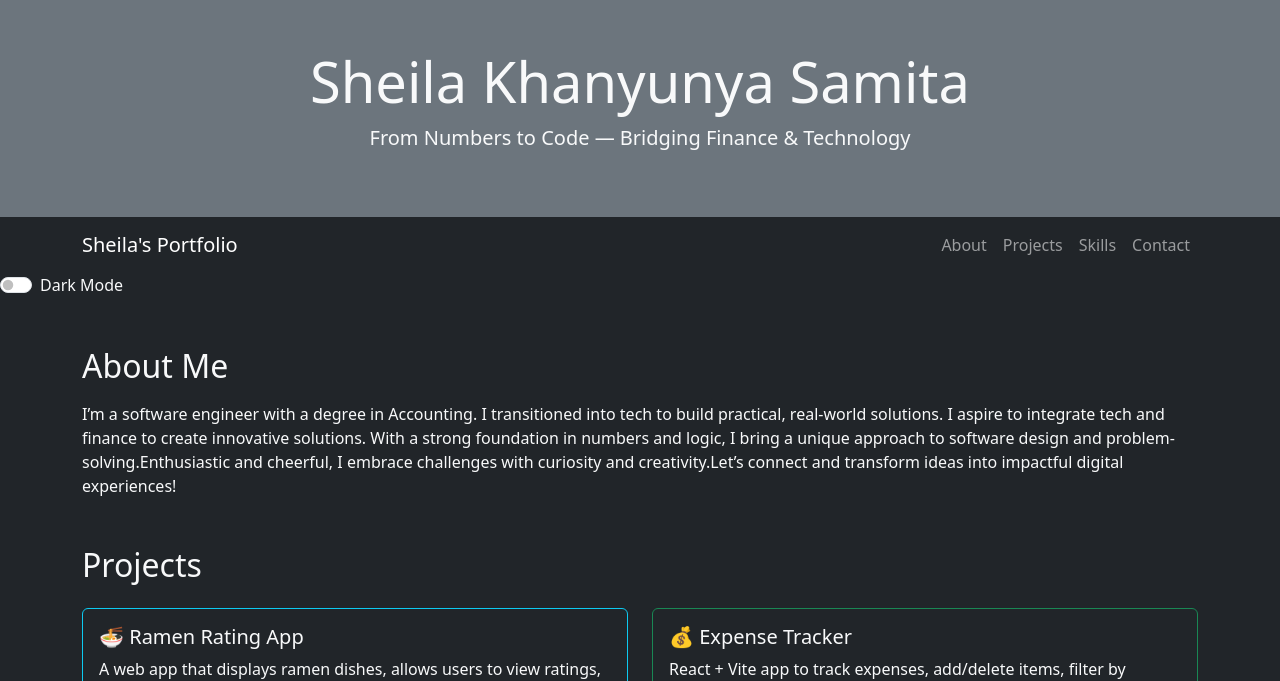
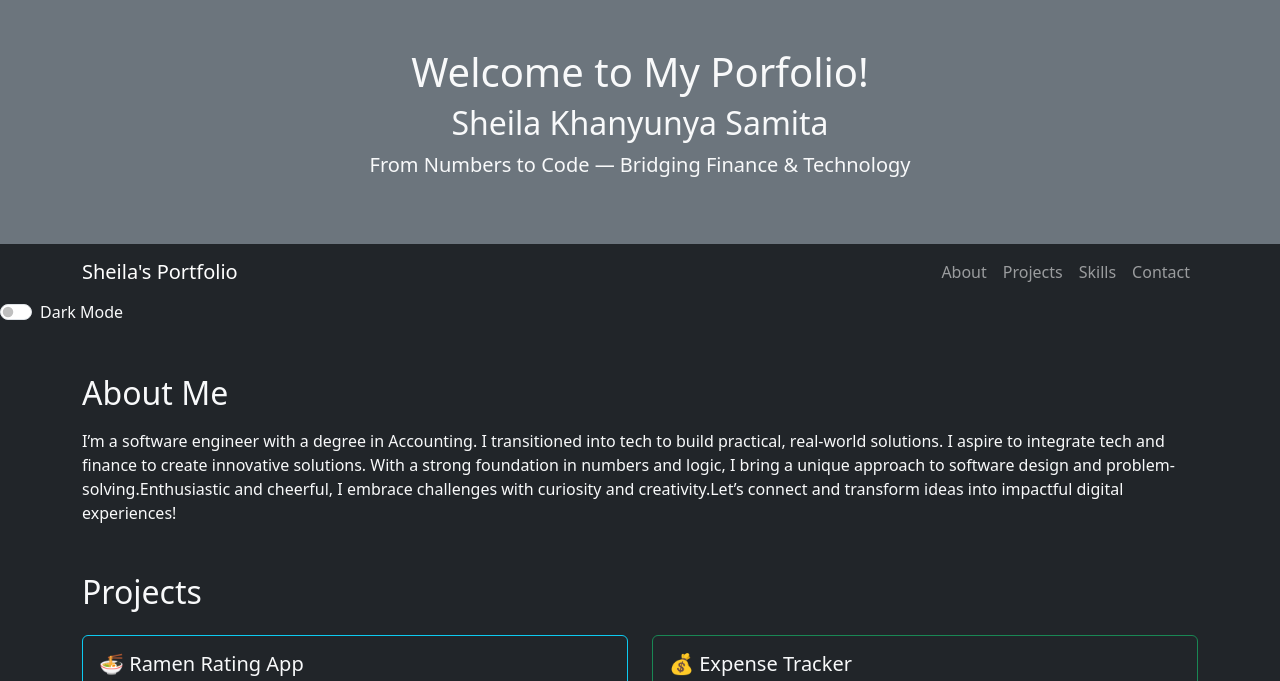
Before and after one commit to Samita-she/Samita-portfolio, a plain HTML site: page index.html in a window 1280 px wide. Shown: the top 681 px of the page. Drawn offline with nearby package versions, Linux system fonts and the light colour scheme.

Commit message:
Adding a title

```diff
--- a/index.html
+++ b/index.html
@@ -98,7 +98,8 @@
 
     <!-- Header -->
     <header class="bg-secondary text-center py-5">
-        <h1 class="display-4">Sheila Khanyunya Samita</h1>
+        <h1>Welcome to My Porfolio!</h1>
+        <h2>Sheila Khanyunya Samita</h2>
         <p class="lead">From Numbers to Code — Bridging Finance & Technology</p>
     </header>
 
```
